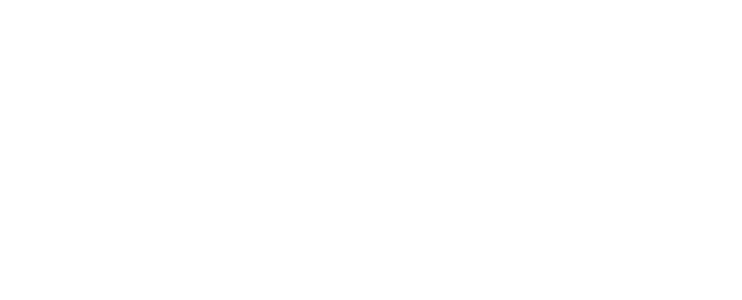
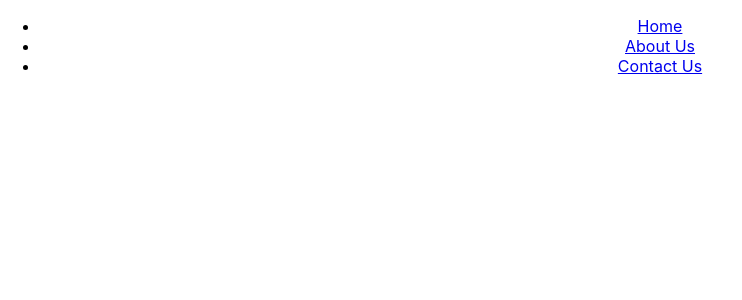
Before and after one commit to Ravindu156/day8, a React (Create React App) app in the folder myapp/: page / in a window 1280 px wide. Before the commit this address had no page. Shown: the top 300 px of the page, without its empty margins (0-742 px from the left). Built offline with nearby package versions, Linux system fonts and the light colour scheme.

Commit message:
Add navigation and AboutUs component to App for improved routing

```diff
--- a/myapp/src/App.js
+++ b/myapp/src/App.js
@@ -7,7 +7,16 @@
 function App() {
   return (
     <div className="App">
+
       <Router>
+      <nav>
+      <ul>
+          <li><Link to="/home">Home</Link></li>
+          <li><Link to="/about">About Us</Link></li>
+          <li><Link to="/contact">Contact Us</Link></li>
+
+      </ul>
+      </nav>
         <Routes>
             <Route path='/home' element={<Home/>}></Route>
             <Route path='/about' element={<AboutUs/>}></Route>
@@ -15,6 +24,7 @@
           </Routes>
 
        </Router>
+
     </div>
   );
 }
--- a/myapp/src/components/AboutUs.js
+++ b/myapp/src/components/AboutUs.js
@@ -0,0 +1,10 @@
+export default function AboutUs(){
+    return(
+        <div>
+            <h1>Welcome to AboutUs Page</h1>
+        </div>
+
+
+    );
+
+}
```
